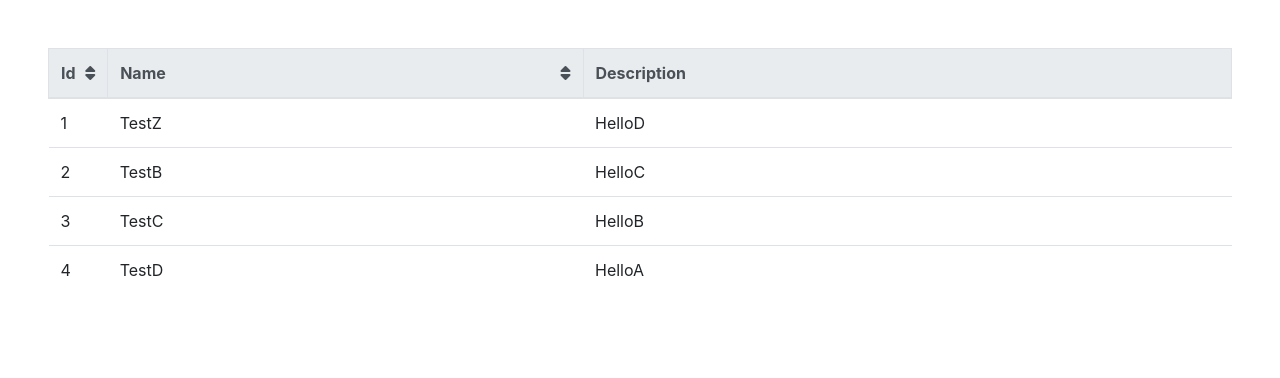
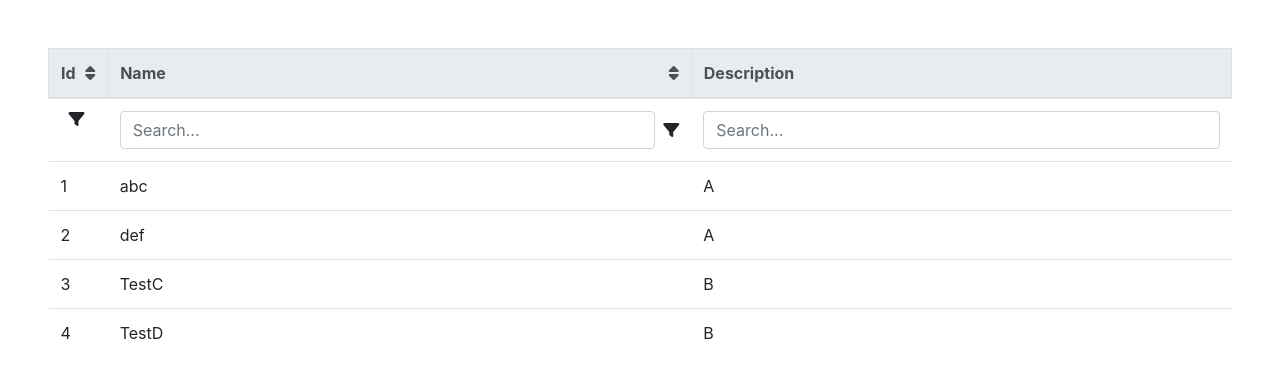
Before and after one commit to kevingvand/bootstrap-widgets, a plain HTML site: page DataGrid/index.html in a window 1280 px wide. Drawn offline with nearby package versions, Linux system fonts and the light colour scheme.

Commit message:
Added search to datagrid

```diff
--- a/DataGrid/index.html
+++ b/DataGrid/index.html
@@ -35,15 +35,15 @@
         $(function () {
             $(".table").datagrid({
                 columns: [
-                    { header: "Id", width: "5%", allowFilter: true, allowSort: true  },
-                    { header: "Name", allowSort: true},
-                    { header: "Description" },
+                    { header: "Id", width: "5%", allowSort: true, allowFilter: true  },
+                    { header: "Name", allowSearch: true, allowSort: true, allowFilter: true},
+                    { header: "Description", allowSearch: true },
                 ],
                 rows: [
-                    { cells: [{ text: "1" }, { text: "TestZ" }, { text: "HelloD" }] },
-                    { cells: [{ text: "2" }, { text: "TestB" }, { text: "HelloC" }] },
-                    { cells: [{ text: "3" }, { text: "TestC" }, { text: "HelloB" }] },
-                    { cells: [{ text: "4" }, { text: "TestD" }, { text: "HelloA" }] }
+                    { cells: [{ text: "1" }, { text: "abc" }, { text: "A" }] },
+                    { cells: [{ text: "2" }, { text: "def" }, { text: "A" }] },
+                    { cells: [{ text: "3" }, { text: "TestC" }, { text: "B" }] },
+                    { cells: [{ text: "4" }, { text: "TestD" }, { text: "B" }] }
                 ]
             });
         });
--- a/DataGrid/main.js
+++ b/DataGrid/main.js
@@ -61,6 +61,39 @@ $(function () {
                     //         .appendTo($thActions);
                     // }
 
+                    if (column.allowSearch || column.allowFilter) {
+                        if (!self.filterRow) {
+                            self.filterRow = $("<tr>")
+                                .addClass("filter-row")
+                                .insertAfter(self.tableHeadRow);
+
+                            self.options.columns.forEach(column => {
+                                $("<td>")
+                                    .append($("<div>").addClass("h-100 d-flex justify-content-between align-items-center filter-cell"))
+                                    .appendTo(self.filterRow);
+                            });
+                        }
+                    }
+
+                    if (column.allowSearch) {
+                        var $filterCell = self.filterRow.find("td div.filter-cell").get(index);
+                        $("<input>")
+                            .addClass("form-control")
+                            .attr("type", "search")
+                            .attr("placeholder", "Search...")
+                            .appendTo($filterCell)
+                            .on("input", function () {
+                                self._searchColumn(column.header, $(this).val());
+                            });
+                    }
+
+                    if (column.allowFilter) {
+                        var $filterCell = self.filterRow.find("td div.filter-cell").get(index);
+                        $("<i>")
+                            .addClass("fas fa-filter ml-2")
+                            .appendTo($filterCell);
+                    }
+
                     if (column.allowSort) {
                         $("<i>")
                             .addClass("fas fa-sort datagrid-sort datagrid-header-icon ml-1")
@@ -122,6 +155,9 @@ $(function () {
 
                 this.options.rows.forEach((row) => {
 
+                    console.log(row.cells);
+                    if(row.cells.some(cell => {return cell.hidden})) return;
+
                     row.element = $("<tr>")
                         .appendTo(self.tableBody);
 
@@ -131,6 +167,11 @@ $(function () {
                             .appendTo(row.element);
                     });
                 });
+            },
+
+            _rebuildTableBody: function () {
+                this.tableBody.remove();
+                this._buildTableBody();
             },
 
             _setSortIcon($selector, direction) {
@@ -162,8 +203,23 @@ $(function () {
                     return 0;
                 });
 
-                this.tableBody.remove();
-                this._buildTableBody();
+                this._rebuildTableBody();
+            },
+
+            _searchColumn(columnHeader, searchTerm) {
+                var searchTerm = searchTerm.toLowerCase();
+                var columnIndex = this.options.columns.findIndex(col => col.header === columnHeader);
+                var column = this.options.columns[columnIndex];
+                if (!column || !column.allowSearch) return;
+
+                this.options.rows.forEach(row => {
+                    var cell = row.cells[columnIndex];
+                    var text = cell.text.toLowerCase();
+
+                    cell.hidden = (text && !text.includes(searchTerm));
+                });
+
+                this._rebuildTableBody();
             },
 
             _destroy: function () {
```
Also changed, not shown: 1 other file.
